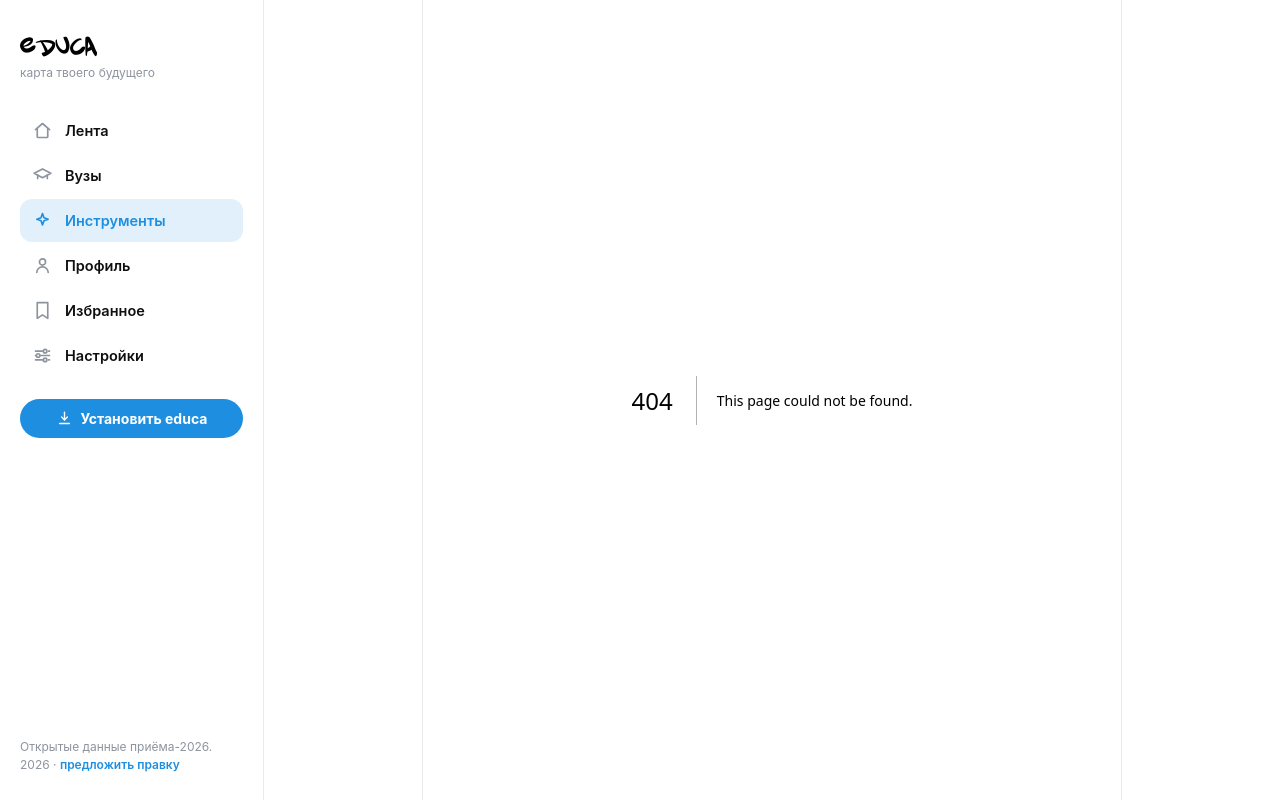
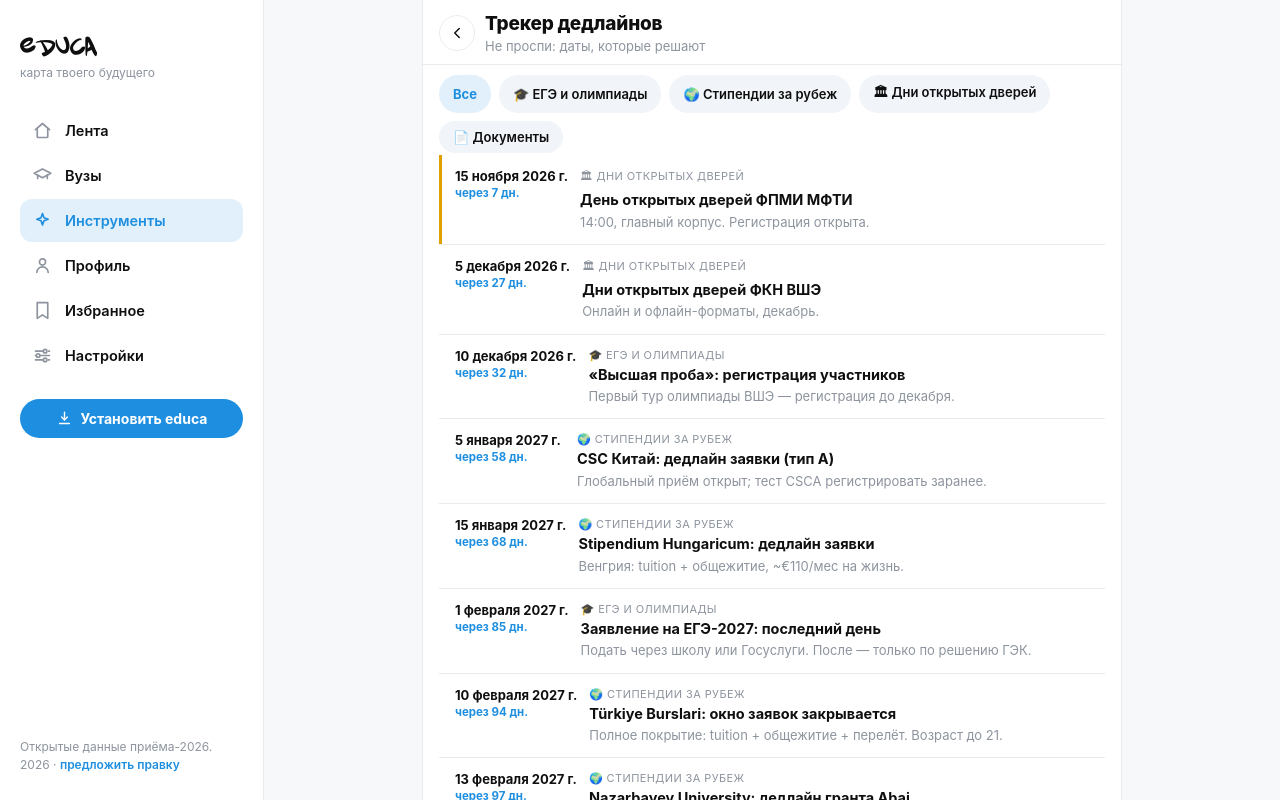
Before and after one commit to seregannj/educa, a Next.js app: page /tools/deadlines in a window 1280 px wide. Before the commit this address had no page. Shown: the top 800 px of the page. Built offline with nearby package versions, Linux system fonts and the light colour scheme.

Commit message:
educa: страница «Трекер дедлайнов»

```diff
--- /dev/null
+++ b/src/app/tools/deadlines/page.tsx
@@ -0,0 +1,17 @@
+import type { Metadata } from "next";
+import { Deadlines } from "@/components/Deadlines";
+import { PageHeader } from "@/components/PageHeader";
+
+export const metadata: Metadata = {
+  title: "Трекер дедлайнов",
+  description: "Дни открытых дверей, стипендии, ЕГЭ и приёмная кампания — с обратным отсчётом.",
+};
+
+export default function DeadlinesPage() {
+  return (
+    <>
+      <PageHeader title="Трекер дедлайнов" sub="Не проспи: даты, которые решают" back="/tools" />
+      <Deadlines />
+    </>
+  );
+}
```
